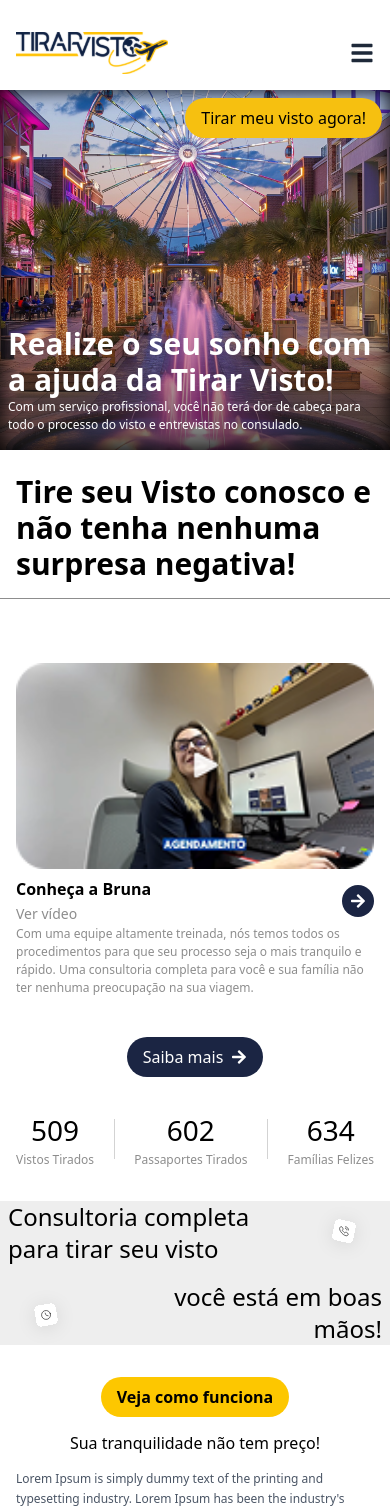
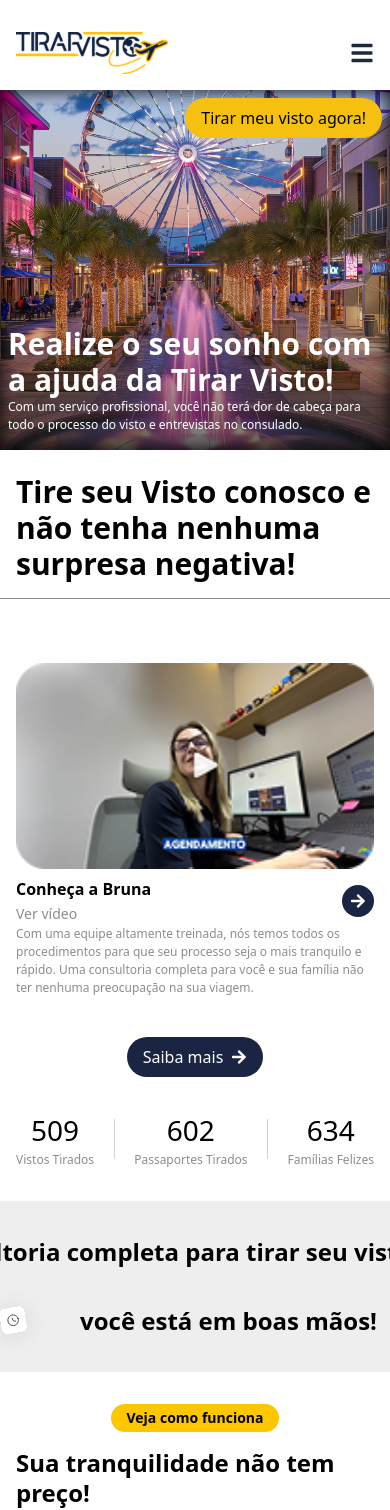
Before and after one commit to AllyssonCidade/visto, a Next.js app: page / in a window 390 px wide. Shown: the top 1510 px of the page. Built offline with nearby package versions, Linux system fonts and the light colour scheme.

Commit message:
style: add mobile slider in mobile, alterr fonts

```diff
--- a/src/app/components/TrustSection/Description.tsx
+++ b/src/app/components/TrustSection/Description.tsx
@@ -7,11 +7,11 @@ function Description() {
       <div className="flex flex-col  md:basis-2/3 lg:basis-1/3  items-center md:items-start ">
         <Link
           href={"/"}
-          className="bg-yellow-400  text-black py-2 px-4 rounded-full md:text-xs lg:text-sm font-semibold px-0"
+          className="bg-yellow-400 text-black py-1 px-4 rounded-full  text-sm lg:text-sm font-semibold "
         >
           Veja como funciona
         </Link>
-        <h2 className="text-1xl md:text-4xl lg:text-[46px] mb-4 pt-4  leading-tight">
+        <h2 className="text-2xl md:text-4xl  font-bold md:font-normal lg:text-[46px] mb-4 pt-4  leading-tight">
           Sua tranquilidade não tem preço!
         </h2>
       </div>
--- a/src/app/components/heroSection/Equip.tsx
+++ b/src/app/components/heroSection/Equip.tsx
@@ -17,7 +17,7 @@ function Equip() {
           className="rounded-2xl "
         />
 
-        <div className="flex items-center w-full md:w-auto justify-between md:gap-2 mt-2 md:mt-4">
+        <div className="flex items-center w-full md:w-auto justify-between gap-2 mt-2 md:mt-4">
           <div>
             <p className="font-semibold text-[16px]">Conheça a Bruna</p>
             <span className="text-sm text-[#8D8D8D] font-sans ">Ver vídeo</span>
--- a/src/app/components/whyChooseUs/index.tsx
+++ b/src/app/components/whyChooseUs/index.tsx
@@ -3,21 +3,54 @@ import React from "react";
 
 function WhyChooseUs() {
   return (
-    <div className="flex flex-col md:px-8 lg:px-16 md:py-8 lg:py-18  px-2 md:px-0 md:mt-8 lg:mt-0 justify-between bg-[#eeeeee]">
+    <div className="w-full bg-[#eeeeee]">
+      {/*NÃO CONSEGUI PENSAR EM NADA MELHOR PARA O MOBILE, ENTÃO BOTEI UM SLIDE */}
+      <div className="md:hidden flex flex-col items-center justify-center overflow-hidden relative py-4">
+        <div className="w-full overflow-hidden whitespace-nowrap mb-[-4]">
+          <div className="flex animate-slideRightLoop min-w-max">
+            {[...Array(2)].map((_, i) => (
+              <span
+                key={i}
+                className="text-2xl font-bold mx-4 inline-flex items-center gap-2"
+              >
+                Consultoria completa para tirar seu visto
+                <Image
+                  src="/icoTell.svg"
+                  alt="Ícone Tell"
+                  width={70}
+                  height={70}
+                />
+              </span>
+            ))}
+          </div>
+        </div>
+
+        <div className="w-full overflow-hidden whitespace-nowrap">
+          <div className="flex animate-slideLeftLoop min-w-max">
+            {[...Array(2)].map((_, i) => (
+              <span
+                key={i}
+                className="text-2xl font-bold mx-4 inline-flex items-center gap-2"
+              >
+                você está em boas mãos!
+                <Image
+                  src="/icoTime.svg"
+                  alt="Ícone Time"
+                  width={70}
+                  height={70}
+                />
+              </span>
+            ))}
+          </div>
+        </div>
+      </div>
+
+      {/* parte do desktop */}
+      <div className="hidden md:flex flex-col md:px-8 lg:px-16 md:py-8 lg:py-18 px-2 md:px-0 md:mt-8 lg:mt-0 justify-between">
         <div className="flex flex-row w-full gap-2 md:gap-16 mb-4 md:mb-0">
-        <h3 className="text-2xl md:text-4xl  lg:text-[54px] self-start w-full md:w-3/5  font-sans">
+          <h3 className="text-2xl md:text-4xl lg:text-[54px] self-start w-full md:w-3/5 font-sans">
             Consultoria completa para tirar seu visto
           </h3>
-        {/* SÓ NO MOBILE */}
-        <Image
-          src="/icoTell.svg"
-          alt="Logo"
-          width={60}
-          height={40}
-          className="md:hidden block mr-2"
-        />
-
-        {/* SÓ NO desktip */}
           <Image
             src="/icoTell.svg"
             alt="Logo"
@@ -31,23 +64,14 @@ function WhyChooseUs() {
           <Image
             src="/icoTime.svg"
             alt="Logo"
-          width={60}
-          height={40}
-          className="md:hidden block ml-2"
-        />
-
-        {/* SÓ NO desktip */}
-        <Image
-          src="/icoTime.svg"
-          alt="Logo"
             width={100}
             height={80}
             className="hidden md:block"
           />
-        <h3 className="text-2xl md:text-4xl lg:text-[54px] self-start w-full md:w-3/5  font-sans">
-          {" "}
+          <h3 className="text-2xl md:text-4xl lg:text-[54px] self-start w-full md:w-3/5 font-sans">
             você está em boas mãos!
           </h3>
+        </div>
       </div>
     </div>
   );
--- a/src/app/globals.css
+++ b/src/app/globals.css
@@ -11,3 +11,31 @@
     --foreground: #ededed;
   }
 }
+
+/*SLIDES PRO MOBILE NO WHYCHOOSEUS */
+
+@keyframes slideLeftLoop {
+  0% {
+    transform: translateX(0%);
+  }
+  100% {
+    transform: translateX(-100%);
+  }
+}
+
+@keyframes slideRightLoop {
+  0% {
+    transform: translateX(-100%);
+  }
+  100% {
+    transform: translateX(0%);
+  }
+}
+
+.animate-slideLeftLoop {
+  animation: slideLeftLoop 15s linear infinite;
+}
+
+.animate-slideRightLoop {
+  animation: slideRightLoop 15s linear infinite;
+}
```
Lines whose indentation alone changed are shown as unchanged.
